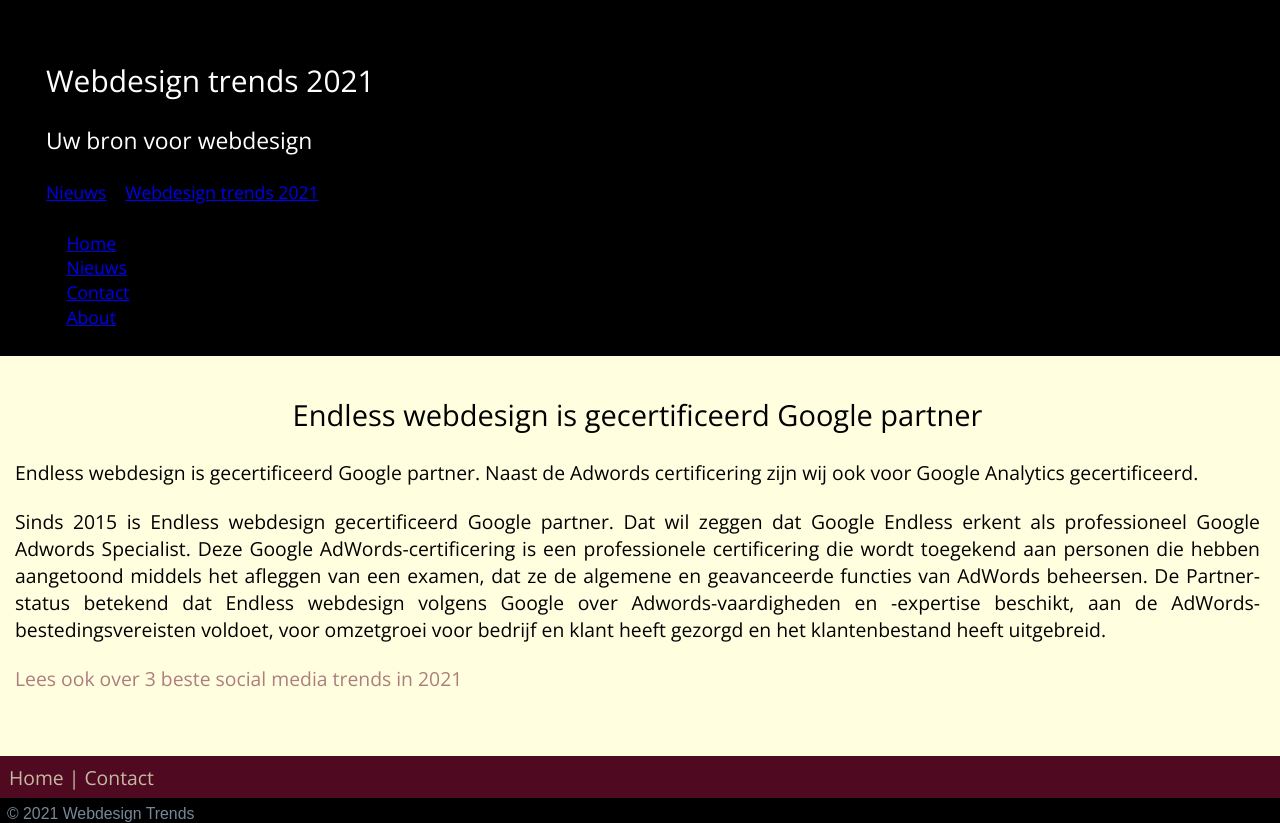
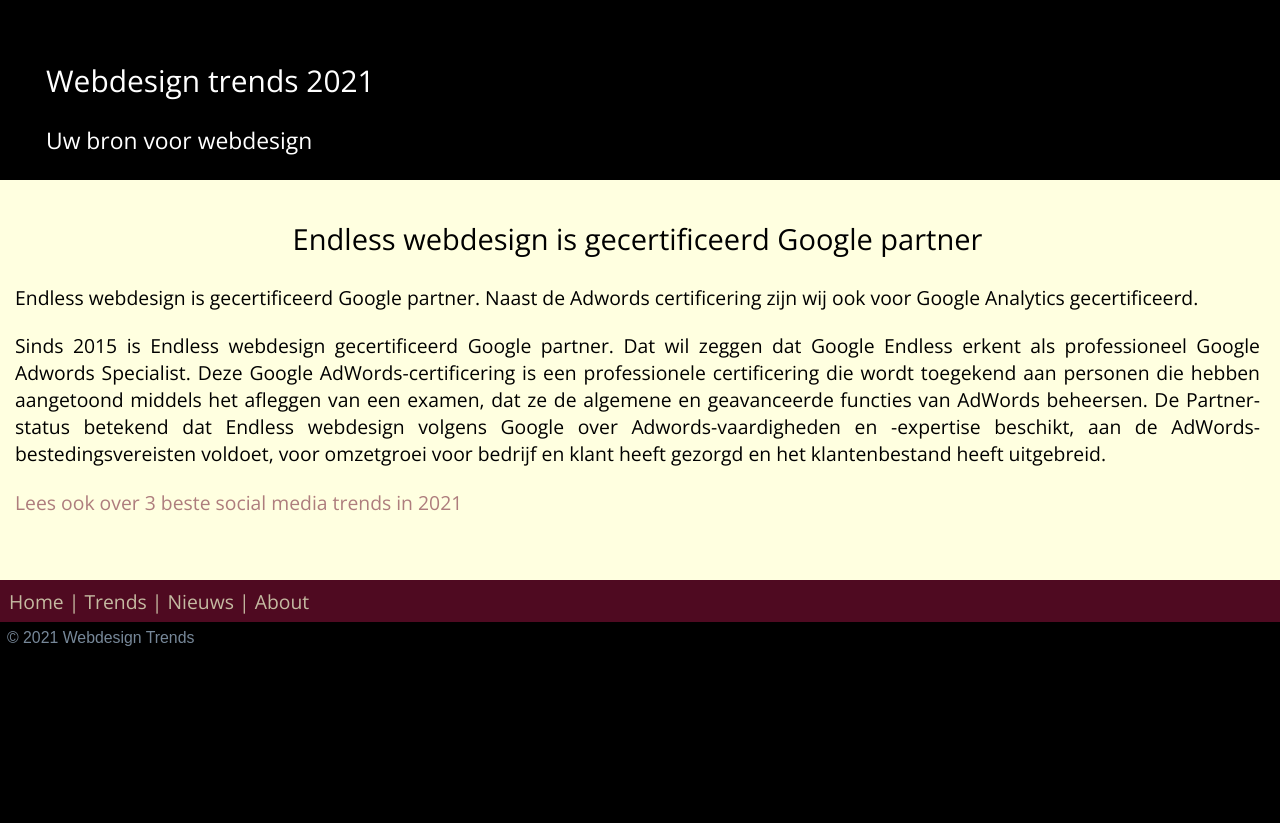
Before and after one commit to Sasha1295/webdesign-trends-2022, a plain HTML site: page html/artikel2.htm in a window 1280 px wide. After the commit the page ends 800 px from the top, so only its background shows below. Drawn offline with nearby package versions, Linux system fonts and the light colour scheme.

Commit message:
Update artikel2.htm

```diff
--- a/html/artikel2.htm
+++ b/html/artikel2.htm
@@ -10,50 +10,25 @@
 		<link rel="stylesheet" type="text/css" href="../css/style.css">
 		<link href="https://fonts.googleapis.com/css?family=Open+Sans" rel="stylesheet" type="text/css">
 		<link rel="icon" href="../favicon.ico">
-			<!-- Global site tag (gtag.js) - Google Analytics -->
-<script async src="https://www.googletagmanager.com/gtag/js?id=UA-109175705-1"></script>
+	<!-- Global site tag (gtag.js) - Google Analytics -->
+<script async src="https://www.googletagmanager.com/gtag/js?id=G-3WH6DP0P9T"></script>
 <script>
   window.dataLayer = window.dataLayer || [];
   function gtag(){dataLayer.push(arguments);}
   gtag('js', new Date());
 
-  gtag('config', 'UA-109175705-1');
+  gtag('config', 'G-3WH6DP0P9T');
 </script>
 </head>
 
-	<body>
+<body>
 
-		<header id="header">
+	<header id="header">
 			<div id="logo">
 				<h1 id="site-title"><a href="../index.htm">Webdesign trends 2021</a></h1>
 				<h3 id="site-slogan">Uw bron voor webdesign</h3>
 			</div>
-
-			<nav id="header-nav">
-				<div id="header-nav-link">
-					<a href="nieuws.htm">Nieuws</a></li>
-					<span class="text-separator">|</span>
-					<a href="webdesigntrends.htm">Webdesign trends 2021</a>
-				</div>
-			</nav>
 		</header>
-
-		    <nav id="primaire-nav">
-        <ul class="tab">
-            <li>
-				<a href="../index.htm">Home</a>
-			</li>
-            <li>
-				<a href="nieuws.htm">Nieuws</a>
-			</li>
-            <li>
-				<a href="contact.htm">Contact</a>
-			</li>
-		 <li>
-				<a href="about.htm">About</a>
-			</li>
-        </ul>
-    </nav>
 
 		<div>
 			<script>
@@ -73,8 +48,7 @@
 		<section class="inhoud">
 			<article class="artikel">
 				<header class="artikel-kop">
-
-					<h2>Endless webdesign is gecertificeerd Google partner</h2>
+                <h2>Endless webdesign is gecertificeerd Google partner</h2>
 				</header>
 				<p>
 				Endless webdesign is gecertificeerd Google partner. Naast de Adwords certificering zijn wij ook voor Google Analytics gecertificeerd.
@@ -93,12 +67,16 @@
 		<nav id="voet-nav">
 			<a href="../index.htm">Home</a>
 			<span class="text-separator">|</span>
-			<a href="contact.htm">Contact</a>
+			<a href="webdesigntrends.htm">Trends</a>
+			<span class="text-separator">|</span>
+			<a href="nieuws.htm">Nieuws</a>
+			<span class="text-separator">|</span>
+			<a href="about.htm">About</a>
 		</nav>
 
 		<footer id="footer">
 			<div class="left">
-				&copy; 2021 Webdesign Trends
+				&copy; 2021 <a href="#">Webdesign Trends</a>
 			</div>
 		</footer>
 	</body>
```
